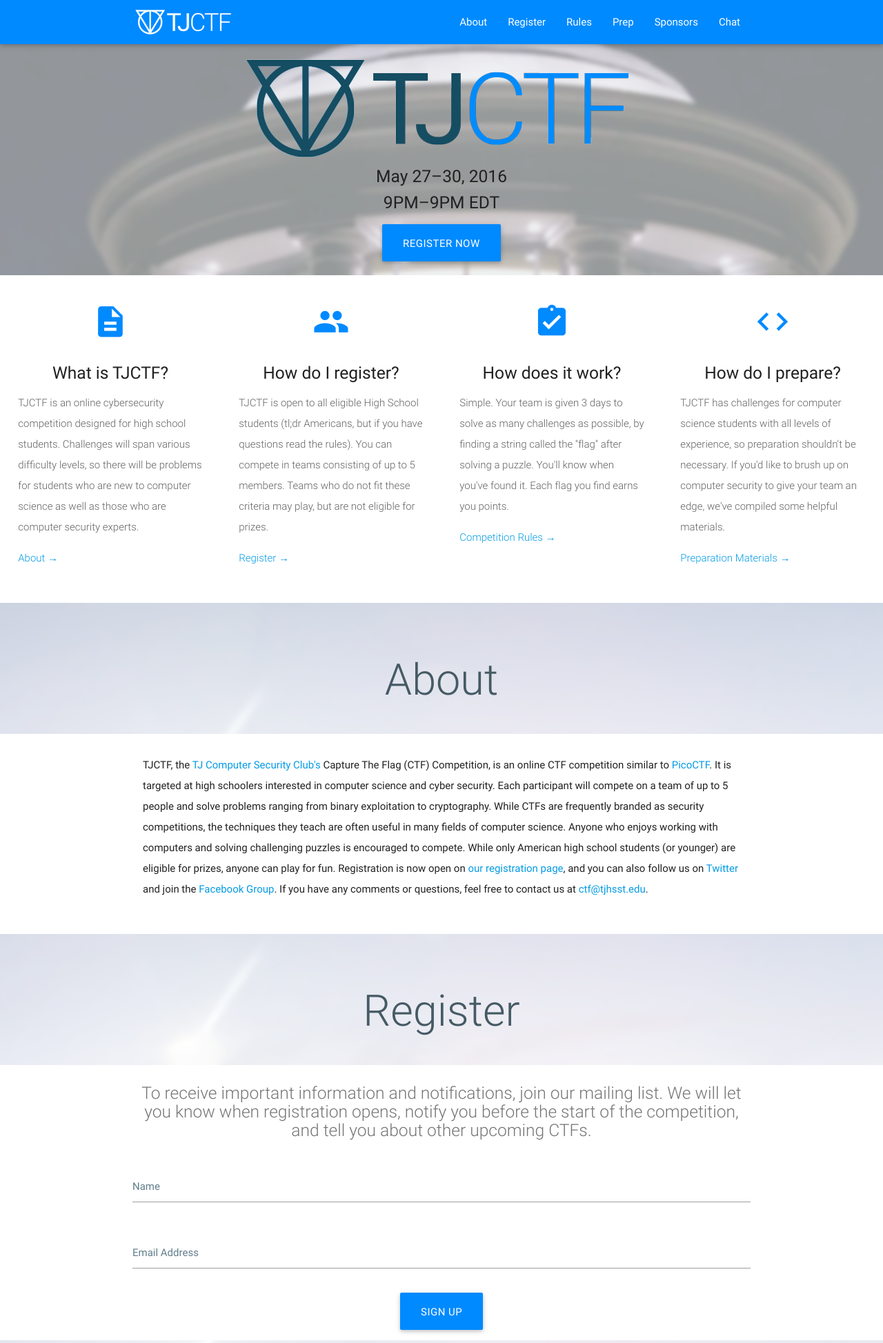
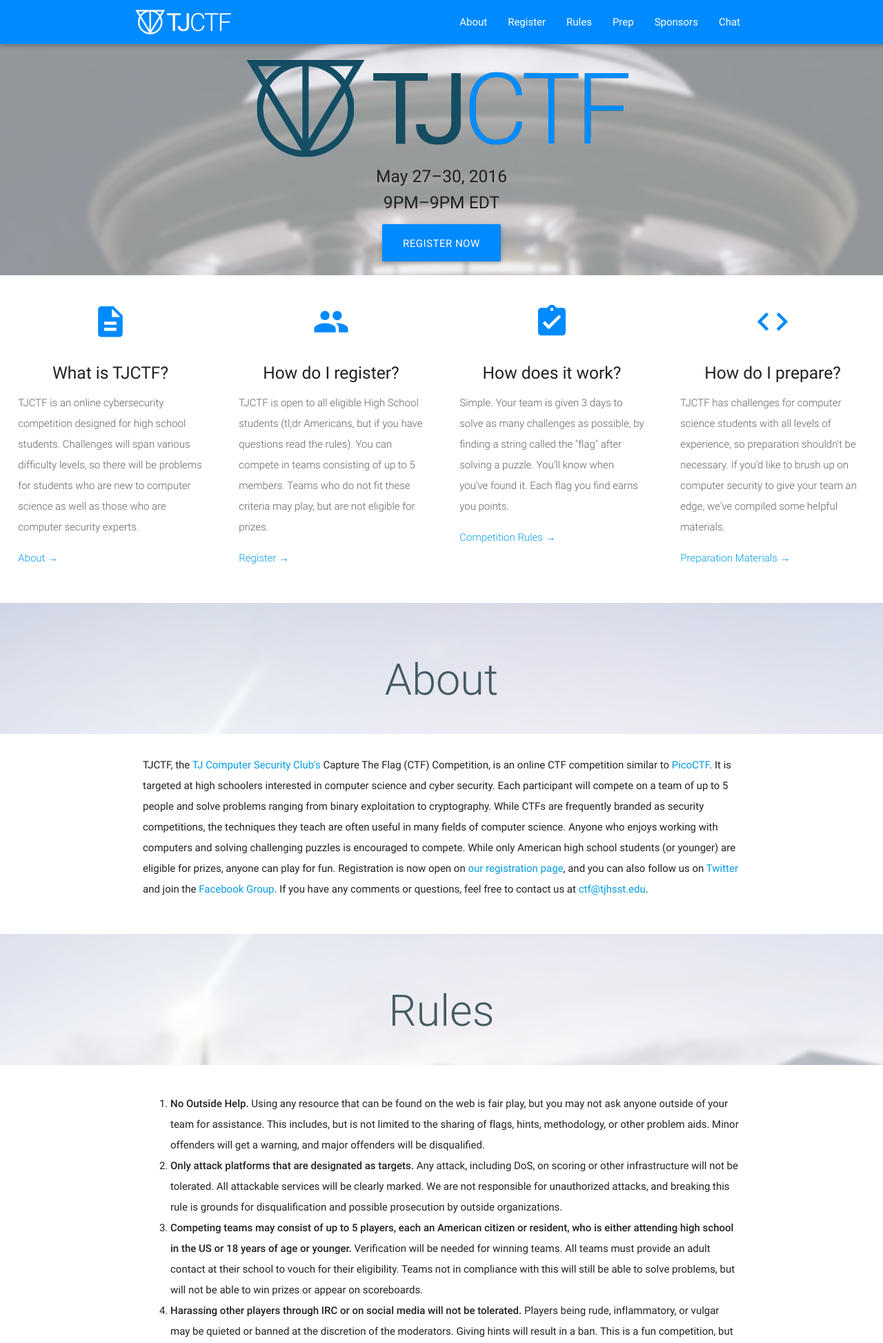
Before and after one commit to shrucis1/ctf-site-material, a Flask app: page / in a window 1280 px wide. Shown: the top 1947 px of the page at 69% size. Run offline with Flask 2, Linux system fonts and the light colour scheme; some libraries are stand-ins or nearby versions.

Commit message:
open registration

```diff
--- a/templates/about.html
+++ b/templates/about.html
@@ -14,7 +14,7 @@
         <div class="row">
             <div class="col s12 m12">
                 <div class="icon-block">
-                    <p>TJCTF, the <a href="https://activities.tjhsst.edu/csc/" rel="noopener noreferrer" target="_blank">TJ Computer Security Club's</a> Capture The Flag (CTF) Competition, is an online CTF competition similar to <a href="http://picoctf.org" rel="noopener noreferrer" target="_blank">PicoCTF</a>. It is targeted at high schoolers interested in computer science and cyber security. Each participant will compete on a team of up to 5 people and solve problems ranging from binary exploitation to cryptography. While CTFs are frequently branded as security competitions, the techniques they teach are often useful in many fields of computer science. Anyone who enjoys working with computers and solving challenging puzzles is encouraged to compete. While only American high school students (or younger) are eligible for prizes, anyone can play for fun. Registration is now open on <a href="#register">our registration page</a>, and you can also follow us on <a href="https://twitter.com/tjctf/" rel="noopener noreferrer" target="_blank">Twitter</a> and join the <a href="https://www.facebook.com/TJCaptureTheFlag" rel="noopener noreferrer" target="_blank">Facebook Group</a>. If you have any comments or questions, feel free to contact us at <a href="mailto:ctf@tjhsst.edu" rel="noopener noreferrer" target="_blank">ctf@tjhsst.edu</a>.</p>
+                    <p>TJCTF, the <a href="https://activities.tjhsst.edu/csc/" rel="noopener noreferrer" target="_blank">TJ Computer Security Club's</a> Capture The Flag (CTF) Competition, is an online CTF competition similar to <a href="http://picoctf.org" rel="noopener noreferrer" target="_blank">PicoCTF</a>. It is targeted at high schoolers interested in computer science and cyber security. Each participant will compete on a team of up to 5 people and solve problems ranging from binary exploitation to cryptography. While CTFs are frequently branded as security competitions, the techniques they teach are often useful in many fields of computer science. Anyone who enjoys working with computers and solving challenging puzzles is encouraged to compete. While only American high school students (or younger) are eligible for prizes, anyone can play for fun. Registration is now open on <a href="//compete.tjctf.org/register/">our registration page</a>, and you can also follow us on <a href="https://twitter.com/tjctf/" rel="noopener noreferrer" target="_blank">Twitter</a> and join the <a href="https://www.facebook.com/TJCaptureTheFlag" rel="noopener noreferrer" target="_blank">Facebook Group</a>. If you have any comments or questions, feel free to contact us at <a href="mailto:ctf@tjhsst.edu" rel="noopener noreferrer" target="_blank">ctf@tjhsst.edu</a>.</p>
                 </div>
             </div>
         </div>
--- a/templates/base.html
+++ b/templates/base.html
@@ -76,19 +76,19 @@
             </a>
             <ul class="right light-blue hide-on-med-and-down">
                 <li><a href="#about">About</a></li>
-                <li><a href="#register">Register</a></li>
+                <li><a href="//compete.tjctf.org/register/">Register</a></li>
                 <li><a href="#rules">Rules</a></li>
                 <li><a href="#prep">Prep</a></li>
                 <li><a href="#sponsors">Sponsors</a></li>
-                <li><a href="http://webchat.freenode.net?nick=tjctf_player-.....&channels=%23tjctf&prompt=1&uio=MTY9dHJ1ZSYyPXRydWUmOT10cnVlJjExPTI1NiYxMj10cnVl1c" rel="noopener noreferrer" target="_blank">Chat</a></li>
+                <li><a href="//compete.tjctf.org/chat/">Chat</a></li>
             </ul>
             <ul id="nav-mobile" class="side-nav">
                 <li><a href="#about">About</a></li>
-                <li><a href="#register">Register</a></li>
+                <li><a href="//compete.tjctf.org/register/">Register</a></li>
                 <li><a href="#rules">Rules</a></li>
                 <li><a href="#prep">Prep</a></li>
                 <li><a href="#sponsors">Sponsors</a></li>
-                <li><a href="http://webchat.freenode.net?nick=tjctf_player-.....&channels=%23tjctf&prompt=1&uio=MTY9dHJ1ZSYyPXRydWUmOT10cnVlJjExPTI1NiYxMj10cnVl1c" rel="noopener noreferrer" target="_blank">Chat</a></li>
+                <li><a href="//compete.tjctf.org/chat/">Chat</a></li>
             </ul>
             <a href="#" data-activates="nav-mobile" class="button-collapse"><i class="material-icons white-text">menu</i></a>
         </div>
--- a/templates/index.html
+++ b/templates/index.html
@@ -12,7 +12,7 @@
     </h5>
 </div>
 <div class="row center">
-    <a href="#register" id="register-now" class="btn-large waves-effect waves-light light-blue">Register Now</a>
+    <a href="//compete.tjctf.org/register/" id="register-now" class="btn-large waves-effect waves-light light-blue">Register Now</a>
 </div>
 <div class="parallax blurred transluscent"><img src={{ url_for('static', filename="dome.png") }} alt="TJHSST Dome"></div>
 {% endblock %}
@@ -33,7 +33,7 @@
                 <h2 class="center black-text"><i class="material-icons light-blue-text">people</i></h2>
                 <h5 class="center grey-text text-darken-4">How do I register?</h5>
                 <p class="light grey-text text-darken-2">TJCTF is open to all eligible High School students (tl;dr Americans, but if you have questions read the rules). You can compete in teams consisting of up to 5 members. Teams who do not fit these criteria may play, but are not eligible for prizes.</p>
-                <p class="light light-blue-text"><a href="#register">Register &rarr;</a></p>
+                <p class="light light-blue-text"><a href="//compete.tjctf.org/register/">Register &rarr;</a></p>
             </div>
         </div>
         <div class="col s12 m3">
@@ -57,8 +57,6 @@
 
 {% include "about.html" %}
 
-{% include "register.html" %}
-
 {% include "rules.html" %}
 
 {% include "prep.html" %}
```
